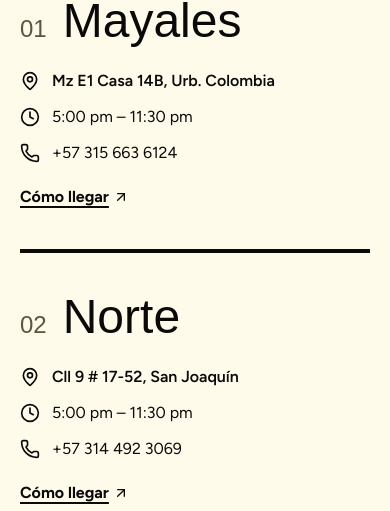
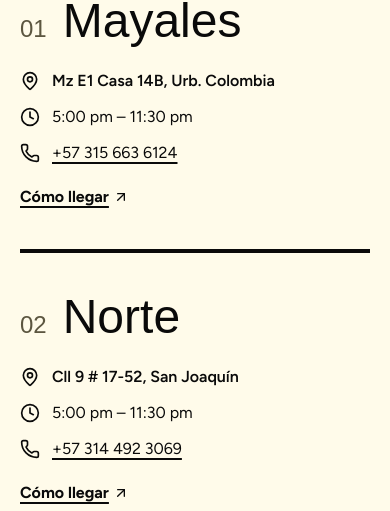
Before and after one commit to iamhosto10/punto-y-coma, a Next.js app: page / in a window 390 px wide. Shown: the part 3715-4226 px from the top of the page. Built offline with nearby package versions, Linux system fonts and the light colour scheme; a web font is replaced by a local one.

Commit message:
feat: link sede phone numbers to their WhatsApp

```diff
--- a/components/landing/sedes.tsx
+++ b/components/landing/sedes.tsx
@@ -48,7 +48,16 @@ export function Sedes() {
                       <Phone className="size-5" />
                       <span className="sr-only">Teléfono</span>
                     </dt>
-                    <dd>{sede.telefono}</dd>
+                    <dd>
+                      <a
+                        href={sede.whatsappUrl}
+                        target="_blank"
+                        rel="noopener noreferrer"
+                        className="underline decoration-2 underline-offset-4 hover:bg-brand"
+                      >
+                        {sede.telefono}
+                      </a>
+                    </dd>
                   </div>
                 </dl>
                 <a
```
